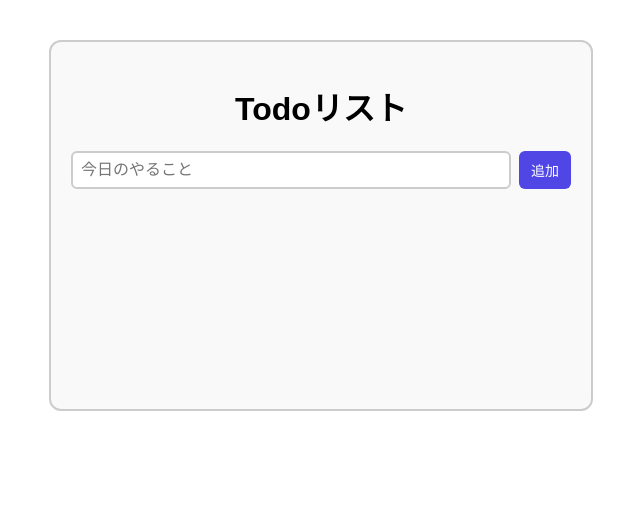
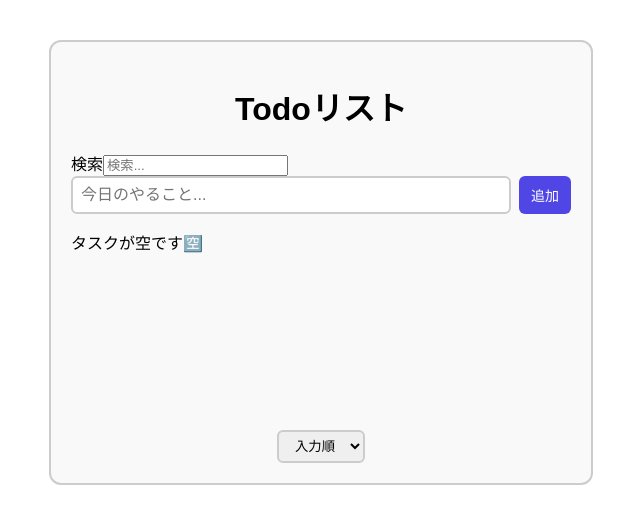
Before and after one commit to constsn/react-todoApp, a React (Vite) app: page / in a window 1280 px wide. Shown: the top 524 px of the page, without its empty margins (319-959 px from the left). Built offline with nearby package versions, Linux system fonts and the light colour scheme.

Commit message:
feat: refactor todo app with custom hook, context API, and search filter

```diff
--- a/src/components/App.jsx
+++ b/src/components/App.jsx
@@ -1,40 +1,19 @@
 import TodoForm from './TodoForm';
 import TodoList from './TodoList';
 import TodoSort from './TodoSort';
-import { useTodos } from '../hooks/useTodos';
+import TodoProvider from '../context/TodoProvider';
+import TodoSearch from './TodoSearch';
 
 function App() {
-  const {
-    todos,
-    sortedTodos,
-    sortBy,
-    setSortBy,
-    editingId,
-    editText,
-    handleAddTodo,
-    handleDeleteTodo,
-    handleToggleTodo,
-    handleStartEdit,
-    handleSaveEdit,
-    setEditText,
-  } = useTodos();
-
   return (
     <div className="container">
       <h1>Todoリスト</h1>
-      <TodoForm onAddTodo={handleAddTodo} />
-      <TodoList
-        todos={todos}
-        sortedTodos={sortedTodos}
-        editingId={editingId}
-        editText={editText}
-        onDeleteTodo={handleDeleteTodo}
-        onToggleTodo={handleToggleTodo}
-        onStartEdit={handleStartEdit}
-        onEditText={setEditText}
-        onSaveEdit={handleSaveEdit}
-      />
-      {todos.length > 0 && <TodoSort sortBy={sortBy} setSortBy={setSortBy} />}
+      <TodoProvider>
+        <TodoSearch />
+        <TodoForm />
+        <TodoList />
+        <TodoSort />
+      </TodoProvider>
     </div>
   );
 }
--- a/src/components/TodoForm.jsx
+++ b/src/components/TodoForm.jsx
@@ -1,25 +1,23 @@
-import { useState } from 'react';
+import { useContext, useState } from 'react';
+import { TodoContext } from '../context/TodoContext';
 
-// --- Todo フォーム ---
-export default function TodoForm({ onAddTodo }) {
+export default function TodoForm() {
+  const { addTodo } = useContext(TodoContext);
   const [text, setText] = useState('');
 
   function handleAddClick() {
-    onAddTodo(text); // --3
-    setText(''); // 👇 value={text} を空にする --4
+    addTodo(text);
+    setText('');
   }
 
   return (
     <div className="todo-form">
       <input
         type="text"
-        placeholder="今日のやること"
-        value={text} // 状態(text)反映 --2
+        placeholder="今日のやること..."
+        value={text}
         onChange={e => {
-          setText(e.target.value); // 状態(text)更新 --1
-        }}
-        onKeyDown={e => {
-          if (e.key === 'Enter') handleAddClick();
+          setText(e.target.value);
         }}
       />
       <button onClick={handleAddClick}>追加</button>
--- a/src/components/TodoItem.jsx
+++ b/src/components/TodoItem.jsx
@@ -1,28 +1,32 @@
-export default function TodoItem({
-  todo,
-  editingId,
-  editText,
-  onDeleteTodo,
-  onToggleTodo,
-  onStartEdit,
-  onEditText,
-  onSaveEdit,
-}) {
+import { useContext } from 'react';
+import { TodoContext } from '../context/TodoContext';
+
+export default function TodoItem({ todo }) {
+  const {
+    editingId,
+    toggleTodo,
+    editText,
+    setEditText,
+    saveEdit,
+    startEdit,
+    deleteTodo,
+  } = useContext(TodoContext);
+
   return (
     <li key={todo.id}>
       <div className="text-group">
         <input
           type="checkbox"
-          onChange={() => onToggleTodo(todo.id)}
+          onChange={() => toggleTodo(todo.id)}
           checked={todo.isChecked}
         />
         {editingId === todo.id ? (
           <input
             type="text"
             value={editText}
-            onChange={e => onEditText(e.target.value)}
+            onChange={e => setEditText(e.target.value)}
             onKeyDown={e => {
-              if (e.key === 'Enter') onSaveEdit(todo.id);
+              if (e.key === 'Enter') saveEdit(todo.id);
             }}
           />
         ) : (
@@ -34,8 +38,8 @@ export default function TodoItem({
         )}
       </div>
       <div className="btn-group">
-        <button onClick={() => onStartEdit(todo)}>編集</button>
-        <button onClick={() => onDeleteTodo(todo.id)}>削除</button>
+        <button onClick={() => startEdit(todo)}>編集</button>
+        <button onClick={() => deleteTodo(todo.id)}>削除</button>
       </div>
     </li>
   );
--- a/src/components/TodoList.jsx
+++ b/src/components/TodoList.jsx
@@ -1,34 +1,23 @@
 import TodoItem from './TodoItem';
+import { TodoContext } from '../context/TodoContext';
+import { useContext } from 'react';
 
-// --- Todo リスト ---
-export default function TodoList({
-  sortedTodos,
-  editingId,
-  editText,
-  onDeleteTodo,
-  onToggleTodo,
-  onStartEdit,
-  onEditText,
-  onSaveEdit,
-}) {
+export default function TodoList() {
+  const { sortedTodos, searchText } = useContext(TodoContext);
+
   return (
-    <>
-      <ul className="todo-list">
-        {sortedTodos
-          .filter(todo => todo.text.trim()) // 空文字ブロック
-          .map(todo => {
-            const itemProps = {
-              editingId,
-              editText,
-              onDeleteTodo,
-              onToggleTodo,
-              onStartEdit,
-              onEditText,
-              onSaveEdit,
-            };
-            return <TodoItem key={todo.id} todo={todo} {...itemProps} />;
-          })}
-      </ul>
-    </>
+    <ul className="todo-list">
+      {sortedTodos.length > 0 ? (
+        sortedTodos
+          .filter(
+            todo =>
+              todo.text.trim() &&
+              todo.text.toLowerCase().includes(searchText.toLowerCase())
+          )
+          .map(todo => <TodoItem key={todo.id} todo={todo} />)
+      ) : (
+        <p>タスクが空です🈳</p>
+      )}
+    </ul>
   );
 }
--- /dev/null
+++ b/src/components/TodoSearch.jsx
@@ -0,0 +1,20 @@
+import { useContext } from 'react';
+import { TodoContext } from '../context/TodoContext';
+
+const TodoSearch = () => {
+  const { searchText, setSearchText } = useContext(TodoContext);
+
+  return (
+    <div>
+      <span>検索</span>
+      <input
+        type="text"
+        value={searchText}
+        onChange={e => setSearchText(e.target.value)}
+        placeholder="検索..."
+      />
+    </div>
+  );
+};
+
+export default TodoSearch;
--- a/src/components/TodoSort.jsx
+++ b/src/components/TodoSort.jsx
@@ -1,4 +1,8 @@
-export default function TodoSort({ sortBy, setSortBy }) {
+import { useContext } from 'react';
+import { TodoContext } from '../context/TodoContext';
+
+export default function TodoSort() {
+  const { sortBy, setSortBy } = useContext(TodoContext);
   return (
     <select value={sortBy} onChange={e => setSortBy(e.target.value)}>
       <option value="input">入力順</option>
--- /dev/null
+++ b/src/context/TodoContext.js
@@ -0,0 +1,2 @@
+import { createContext } from 'react';
+export const TodoContext = createContext();
--- /dev/null
+++ b/src/context/TodoProvider.jsx
@@ -0,0 +1,11 @@
+import { useTodos } from '../hooks/useTodos';
+import { TodoContext } from './TodoContext';
+
+const TodoProvider = ({ children }) => {
+  const todoData = useTodos();
+  return (
+    <TodoContext.Provider value={todoData}>{children}</TodoContext.Provider>
+  );
+};
+
+export default TodoProvider;
--- a/src/hooks/useTodos.js
+++ b/src/hooks/useTodos.js
@@ -2,12 +2,14 @@ import { useState } from 'react';
 import { useLocalStorageState } from './useLocalStorageState';
 
 export const useTodos = () => {
+  const [todos, setTodos] = useLocalStorageState([], 'todos');
   const [sortBy, setSortBy] = useState('input');
   const [editingId, setEditingId] = useState(null);
   const [editText, setEditText] = useState('');
-  const [todos, setTodos] = useLocalStorageState([], 'todos');
+  const [searchText, setSearchText] = useState('');
 
   let sortedTodos = [...todos];
+
   if (sortBy === 'text') {
     sortedTodos = [...todos].sort((a, b) => a.text.localeCompare(b.text));
   } else if (sortBy === 'isChecked') {
@@ -16,31 +18,31 @@ export const useTodos = () => {
     );
   }
 
-  function handleAddTodo(text) {
+  const addTodo = text => {
     setTodos(prevTodos => [
       ...prevTodos,
       { id: Date.now(), text, isChecked: false },
     ]);
-  }
+  };
 
-  function handleDeleteTodo(id) {
+  const deleteTodo = id => {
     setTodos(prevTodos => prevTodos.filter(todo => todo.id !== id));
-  }
+  };
 
-  function handleToggleTodo(id) {
+  const toggleTodo = id => {
     setTodos(prevTodos =>
       prevTodos.map(todo =>
         todo.id === id ? { ...todo, isChecked: !todo.isChecked } : todo
       )
     );
-  }
+  };
 
-  function handleStartEdit(todo) {
+  const startEdit = todo => {
     setEditingId(todo.id);
     setEditText(todo.text);
-  }
+  };
 
-  function handleSaveEdit(id) {
+  const saveEdit = id => {
     if (!editText.trim()) return;
     setTodos(prevTodos =>
       prevTodos.map(todo =>
@@ -49,20 +51,21 @@ export const useTodos = () => {
     );
     setEditingId(null);
     setEditText('');
-  }
+  };
 
   return {
-    todos,
     sortedTodos,
     sortBy,
     setSortBy,
     editingId,
     editText,
-    handleAddTodo,
-    handleDeleteTodo,
-    handleToggleTodo,
-    handleStartEdit,
-    handleSaveEdit,
     setEditText,
+    addTodo,
+    deleteTodo,
+    toggleTodo,
+    startEdit,
+    saveEdit,
+    searchText,
+    setSearchText,
   };
 };
```
